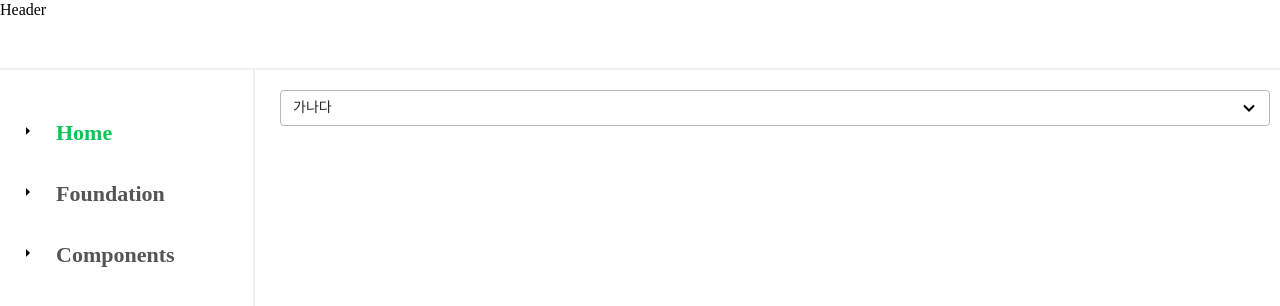
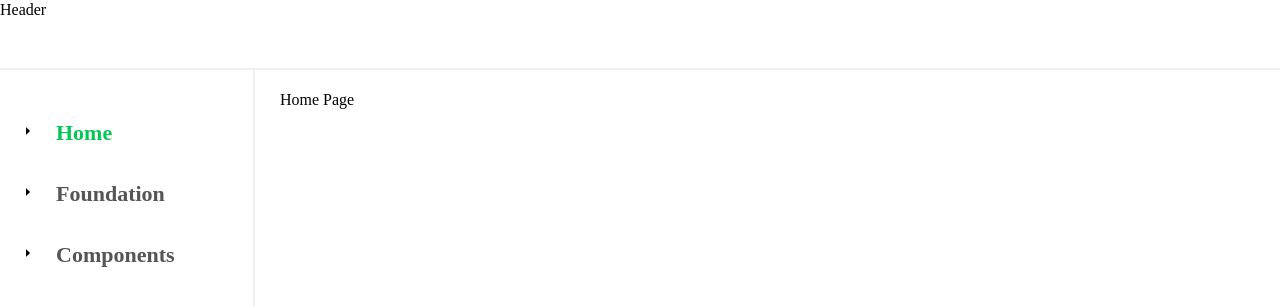
Before and after one commit to dongggggae/hyun-design-system, a Next.js app: page / in a window 1280 px wide. Shown: the top 306 px of the page. Built offline with nearby package versions, Linux system fonts and the light colour scheme.

Commit message:
HomePage 수정

```diff
--- a/app/page.tsx
+++ b/app/page.tsx
@@ -1,18 +1,7 @@
-'use client';
 import React from 'react';
-import { useForm } from 'react-hook-form';
-
-import FormsSelect from '@components/Forms/FormsSelect';
 
 const Home = () => {
-  const { register, watch } = useForm();
-  const checkValues = watch('select');
-
-  return (
-    <div className="docs">
-      <FormsSelect id="select" title="폼셀렉트" options={['가나다', '간다', '온다']} {...register('select')} />
-    </div>
-  );
+  return <div className="docs">Home Page</div>;
 };
 
 export default Home;
```
